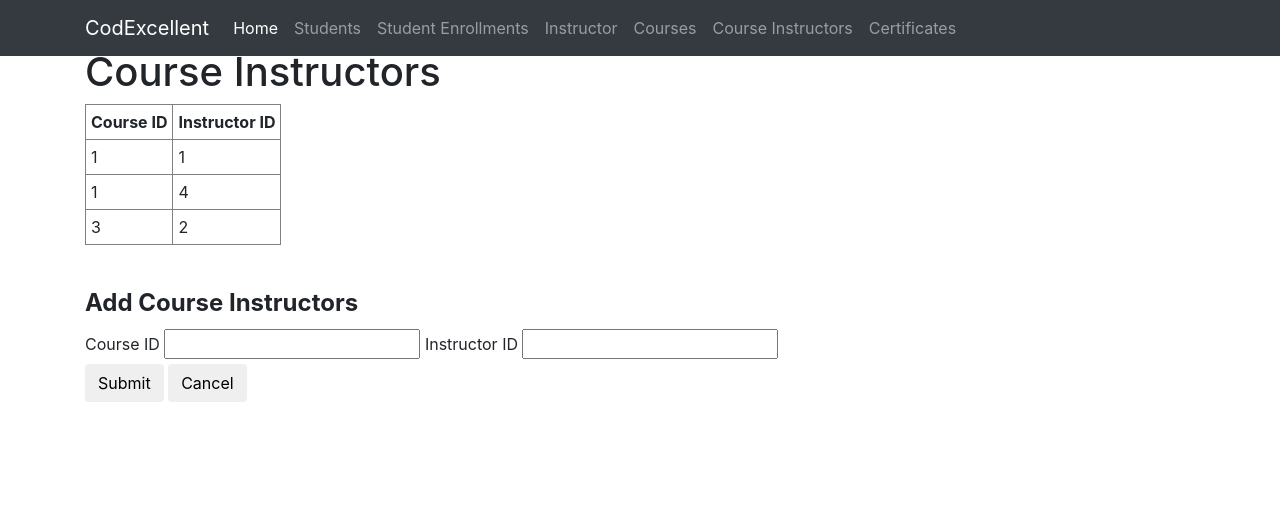
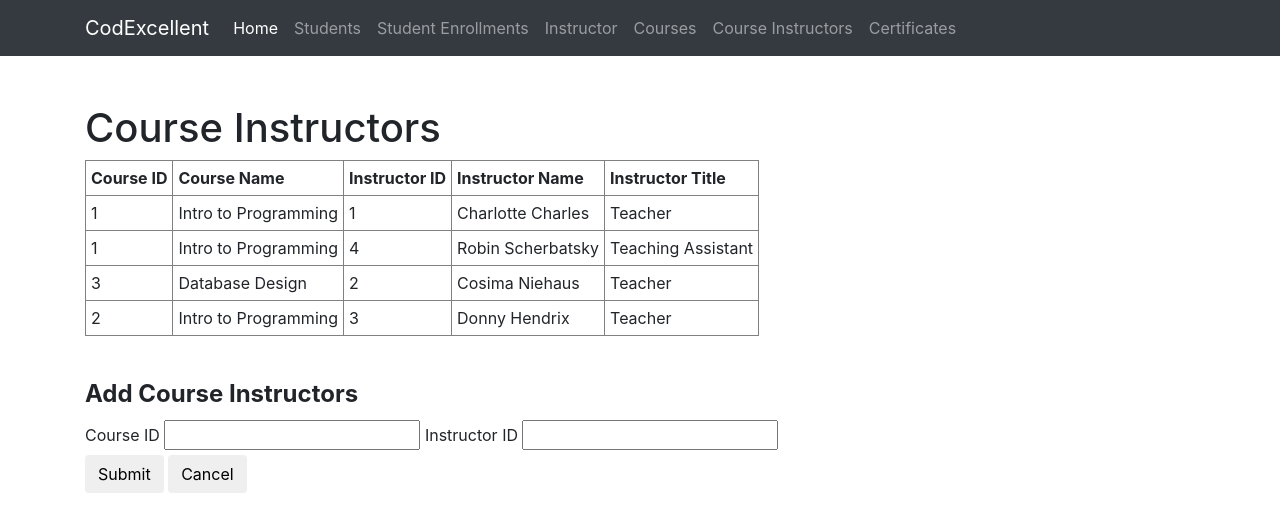
Before and after one commit to angieyeh/CodExcellent, a Flask app: page /course_instructor in a window 1280 px wide. Shown: the top 532 px of the page. Run offline with Flask 2, Linux system fonts and the light colour scheme; some libraries are stand-ins or nearby versions.

Commit message:
Added navbar to all the pages and extra fields to course_instructor.j2

```diff
--- a/templates/course_instructor.j2
+++ b/templates/course_instructor.j2
@@ -1,3 +1,7 @@
+{#  Citation for the following HTML:
+    Date: 07/18/2022
+    Source URL: bsg_HTML_UI download planets.html file BS https://canvas.oregonstate.edu/courses/1879182/assignments/8895208?module_item_id=22241454 #}
+
 {% extends "layout.j2" %}
 
 {% block table %}
@@ -7,22 +11,41 @@
   <table border="1" cellpadding="5">
       <thead>
       <tr>
-        <th>Course ID</th>
-        <th>Instructor ID</th>
+          <th>Course ID</th>
+          <th>Course Name</th>
+          <th>Instructor ID</th>
+          <th>Instructor Name</th>
+          <th>Instructor Title</th>
       </tr>
       </thead>
     <tbody>
         <tr>
             <td>1</td>
+            <td>Intro to Programming</td>
             <td>1</td>
+            <td>Charlotte Charles</td>
+            <td>Teacher</td>
         </tr>
         <tr>
             <td>1</td>
+            <td>Intro to Programming</td>
             <td>4</td>
+            <td>Robin Scherbatsky</td>
+            <td>Teaching Assistant</td>
         </tr>
         <tr>
             <td>3</td>
+            <td>Database Design</td>
             <td>2</td>
+            <td>Cosima Niehaus</td>
+            <td>Teacher</td>
+        </tr>
+        <tr>
+            <td>2</td>
+            <td>Intro to Programming</td>
+            <td>3</td>
+            <td>Donny Hendrix</td>
+            <td>Teacher</td>
         </tr>
     </tbody>
   </table>
--- a/templates/layout.j2
+++ b/templates/layout.j2
@@ -1,4 +1,9 @@
 <!DOCTYPE html>
+{#  Citation for the following HTML:
+    Date: 07/20/2022
+    Bootstrap documentation, starter template for meta tags
+    Source URL: https://getbootstrap.com/docs/5.2/getting-started/introduction/ #}
+
 <html lang="en">
 <head>
     <!-- Required meta tags -->
@@ -6,13 +11,16 @@
     <meta name="viewport" content="width=device-width, initial-scale=1, shrink-to-fit=no">
 
     <!-- Bootstrap CSS -->
-    <link rel="stylesheet" href="https://cdn.jsdelivr.net/npm/bootstrap@4.0.0/dist/css/bootstrap.min.css" integrity="sha384-Gn5384xqQ1aoWXA+058RXPxPg6fy4IWvTNh0E263XmFcJlSAwiGgFAW/dAiS6JXm" crossorigin="anonymous">
+    <link rel="stylesheet" href="https://cdn.jsdelivr.net/npm/bootstrap@4.0.0/dist/css/bootstrap.min.css"
+          integrity="sha384-Gn5384xqQ1aoWXA+058RXPxPg6fy4IWvTNh0E263XmFcJlSAwiGgFAW/dAiS6JXm" crossorigin="anonymous">
+    <!-- CSS -->
+    <link rel="stylesheet" href="styles.css">
 
 </head>
 <body>
     <!--Navbar py-4 -->
     <header class="site-header">
-        <nav class="navbar navbar-expand-md navbar-dark bg-dark fixed-top">
+        <nav class="navbar navbar-expand-md navbar-dark bg-dark">
             <div class="container">
                 <a class="navbar-brand" href="/">CodExcellent</a>
                 <button class="navbar-toggler" type="button" data-bs-toggle="collapse" data-bs-target="#navbarToggle"
@@ -42,9 +50,15 @@
 
     <!-- Optional JavaScript -->
     <!-- jQuery first, then Popper.js, then Bootstrap JS -->
-    <script src="https://code.jquery.com/jquery-3.2.1.slim.min.js" integrity="sha384-KJ3o2DKtIkvYIK3UENzmM7KCkRr/rE9/Qpg6aAZGJwFDMVNA/GpGFF93hXpG5KkN" crossorigin="anonymous"></script>
-    <script src="https://cdn.jsdelivr.net/npm/popper.js@1.12.9/dist/umd/popper.min.js" integrity="sha384-ApNbgh9B+Y1QKtv3Rn7W3mgPxhU9K/ScQsAP7hUibX39j7fakFPskvXusvfa0b4Q" crossorigin="anonymous"></script>
-    <script src="https://cdn.jsdelivr.net/npm/bootstrap@4.0.0/dist/js/bootstrap.min.js" integrity="sha384-JZR6Spejh4U02d8jOt6vLEHfe/JQGiRRSQQxSfFWpi1MquVdAyjUar5+76PVCmYl" crossorigin="anonymous"></script>
+    <script src="https://code.jquery.com/jquery-3.2.1.slim.min.js"
+            integrity="sha384-KJ3o2DKtIkvYIK3UENzmM7KCkRr/rE9/Qpg6aAZGJwFDMVNA/GpGFF93hXpG5KkN"
+            crossorigin="anonymous"></script>
+    <script src="https://cdn.jsdelivr.net/npm/popper.js@1.12.9/dist/umd/popper.min.js"
+            integrity="sha384-ApNbgh9B+Y1QKtv3Rn7W3mgPxhU9K/ScQsAP7hUibX39j7fakFPskvXusvfa0b4Q"
+            crossorigin="anonymous"></script>
+    <script src="https://cdn.jsdelivr.net/npm/bootstrap@4.0.0/dist/js/bootstrap.min.js"
+            integrity="sha384-JZR6Spejh4U02d8jOt6vLEHfe/JQGiRRSQQxSfFWpi1MquVdAyjUar5+76PVCmYl"
+            crossorigin="anonymous"></script>
 </body>
 
 </html>
```
Also changed, not shown: templates/certificates.j2 (+5 -10 lines), templates/courses.j2 (+5 -10 lines), templates/instructors.j2 (+5 -10 lines), templates/main.j2 (+11 -9 lines), templates/student_enrollments.j2 (+4 -12 lines).
